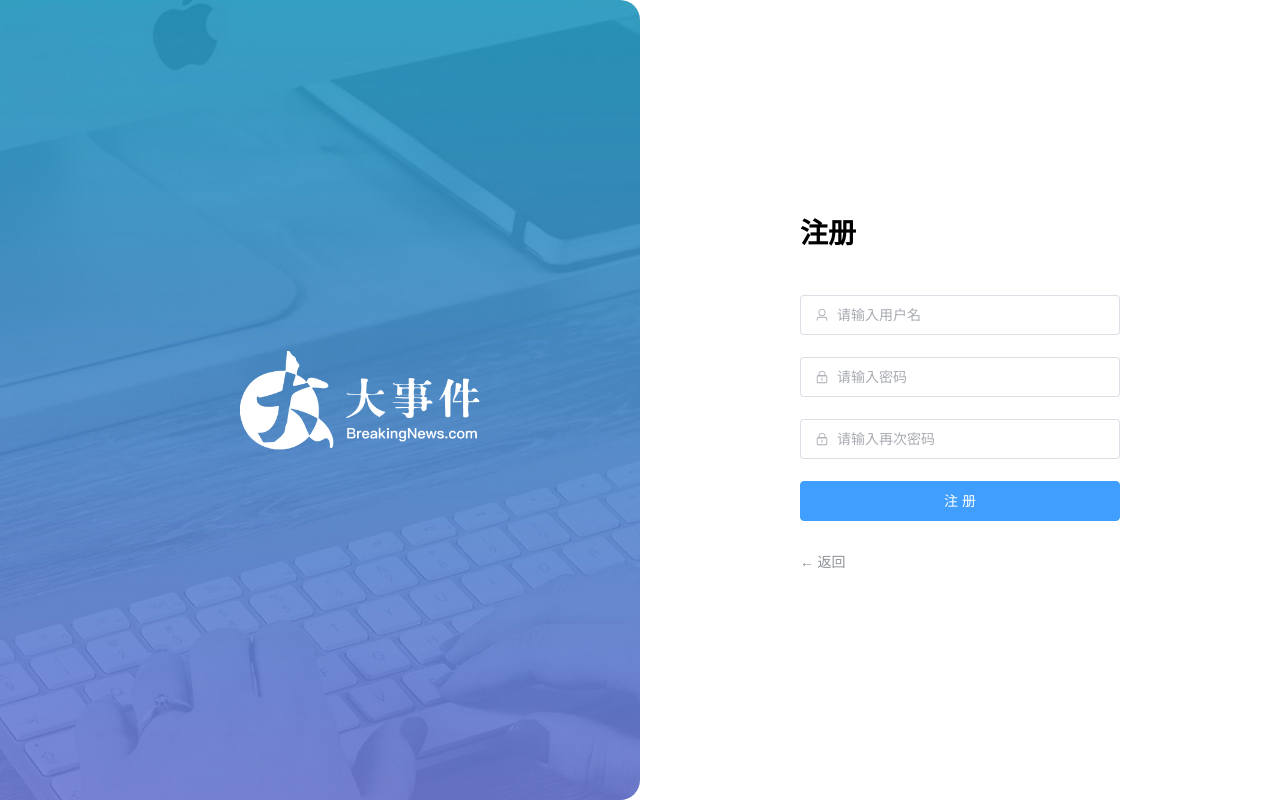
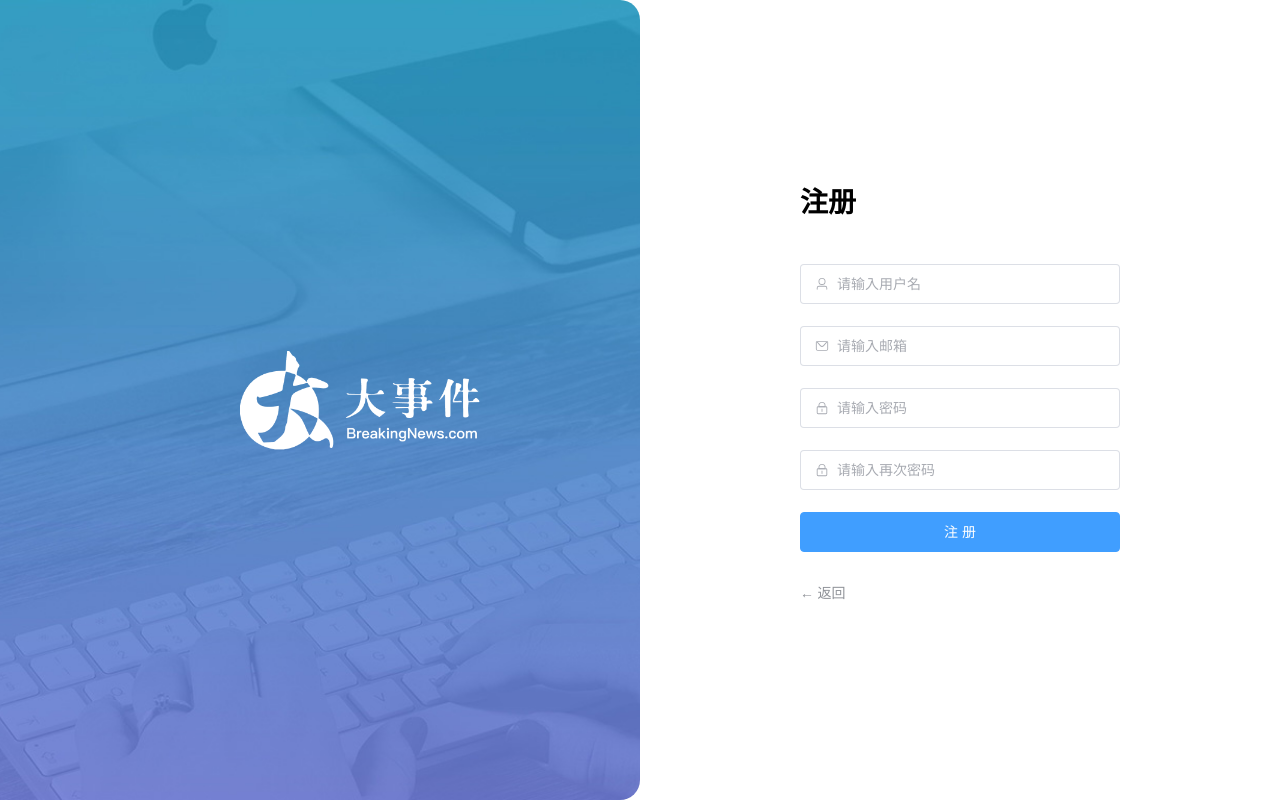
Before and after one commit to haruki1953/e5share_vue3, a Vue app: page /login in a window 1280 px wide. Built offline with nearby package versions, Linux system fonts and the light colour scheme.

Commit message:
注册功能

```diff
--- a/package.json
+++ b/package.json
@@ -19,6 +19,7 @@
   },
   "dependencies": {
     "@element-plus/icons-vue": "^2.3.1",
+    "axios": "^1.6.7",
     "element-plus": "^2.5.6",
     "pinia": "^2.1.7",
     "vue": "^3.4.15",
--- /dev/null
+++ b/src/api/auth.js
@@ -0,0 +1,4 @@
+import request from '@/utils/request'
+
+export const authRegisterService = ({ username, password, email }) =>
+  request.post('/auth/register', { username, password, email })
--- a/src/stores/index.js
+++ b/src/stores/index.js
@@ -5,4 +5,4 @@ const pinia = createPinia()
 pinia.use(persist)
 
 export default pinia
-export * from './modules/user'
+export * from './modules/auth'
--- a/src/stores/modules/user.js
+++ b/src/stores/modules/auth.js
@@ -2,8 +2,8 @@ import { defineStore } from 'pinia'
 import { ref } from 'vue'
 
 // 用户模块
-export const useUserStore = defineStore(
-  'big-user',
+export const useAuthStore = defineStore(
+  'e5share-auth',
   () => {
     const token = ref('') // 定义 token
     const setToken = (t) => {
--- a/src/utils/request.js
+++ b/src/utils/request.js
@@ -1,8 +1,8 @@
 import axios from 'axios'
-import { useUserStore } from '@/stores'
+import { useAuthStore } from '@/stores'
 import { ElMessage } from 'element-plus'
 import router from '@/router'
-const baseURL = 'http://big-event-vue-api-t.itheima.net'
+const baseURL = 'http://127.0.0.1:3007'
 
 const instance = axios.create({
   // TODO 1. 基础地址，超时时间
@@ -14,7 +14,7 @@ const instance = axios.create({
 instance.interceptors.request.use(
   (config) => {
     // TODO 2. 携带token
-    const useStore = useUserStore()
+    const useStore = useAuthStore()
     if (useStore.token) {
       config.headers.Authorization = useStore.token
     }
@@ -43,7 +43,7 @@ instance.interceptors.response.use(
     }
 
     // 错误的默认情况 => 只要给提示
-    ElMessage.error(err.response.data.message || '服务异常')
+    ElMessage.error(err.response?.data.message || '服务异常')
     return Promise.reject(err)
   }
 )
--- a/src/views/login/LoginPage.vue
+++ b/src/views/login/LoginPage.vue
@@ -1,36 +1,135 @@
 <script setup>
-import { User, Lock } from '@element-plus/icons-vue'
+import { User, Lock, Message } from '@element-plus/icons-vue'
 import { ref } from 'vue'
+
+import { authRegisterService } from '@/api/auth.js'
+
 const isRegister = ref(true)
+
+// 表单组件
+const form = ref()
+
+// 整个的用于提交的form数据对象
+const formModel = ref({
+  username: '',
+  email: '',
+  password: '',
+  repassword: ''
+})
+
+// 整个表单的校验规则
+// 1. 非空校验 required: true      message消息提示，  trigger触发校验的时机 blur change
+// 2. 长度校验 min:xx, max: xx
+// 3. 正则校验 pattern: 正则规则    \S 非空字符
+// 4. 自定义校验 => 自己写逻辑校验 (校验函数)
+//    validator: (rule, value, callback)
+//    (1) rule  当前校验规则相关的信息
+//    (2) value 所校验的表单元素目前的表单值
+//    (3) callback 无论成功还是失败，都需要 callback 回调
+//        - callback() 校验成功
+//        - callback(new Error(错误信息)) 校验失败
+const rules = {
+  username: [
+    { required: true, message: '请输入用户名', trigger: 'blur' },
+    {
+      pattern: /^[a-zA-Z0-9_]{1,32}$/,
+      message: '用户名必须是 1-32位 的字符，只能包含字母数字下划线',
+      trigger: 'blur'
+    }
+  ],
+  email: [
+    { required: true, message: '请输入邮箱', trigger: 'blur' },
+    {
+      type: 'email',
+      message: '请输入正确的邮箱格式',
+      trigger: 'blur'
+    }
+  ],
+  password: [
+    { required: true, message: '请输入密码', trigger: 'blur' },
+    {
+      pattern: /^[a-zA-Z0-9_]{1,32}$/,
+      message: '密码必须是 1-32位 的字符，只能包含字母数字下划线',
+      trigger: 'blur'
+    }
+  ],
+  repassword: [
+    {
+      validator: (rule, value, callback) => {
+        // 判断 value 和 当前 form 中收集的 password 是否一致
+        if (value !== formModel.value.password) {
+          callback(new Error('两次输入密码不一致'))
+        } else {
+          callback() // 就算校验成功，也需要callback
+        }
+      },
+      trigger: 'blur'
+    }
+  ]
+}
+
+const register = async () => {
+  // 注册成功之前，先进行校验，校验成功 → 请求，校验失败 → 自动提示
+  await form.value.validate()
+  await authRegisterService(formModel.value)
+  ElMessage.success('注册成功')
+  isRegister.value = false
+}
 </script>
 
 <template>
   <el-row class="login-page">
     <el-col :span="12" class="bg"></el-col>
     <el-col :span="6" :offset="3" class="form">
-      <el-form ref="form" size="large" autocomplete="off" v-if="isRegister">
+      <el-form
+        :model="formModel"
+        :rules="rules"
+        ref="form"
+        size="large"
+        autocomplete="off"
+        v-if="isRegister"
+      >
         <el-form-item>
           <h1>注册</h1>
         </el-form-item>
-        <el-form-item>
-          <el-input :prefix-icon="User" placeholder="请输入用户名"></el-input>
+        <el-form-item prop="username">
+          <el-input
+            v-model="formModel.username"
+            :prefix-icon="User"
+            placeholder="请输入用户名"
+          ></el-input>
         </el-form-item>
-        <el-form-item>
+        <el-form-item prop="email">
           <el-input
+            v-model="formModel.email"
+            :prefix-icon="Message"
+            type="email"
+            placeholder="请输入邮箱"
+          ></el-input>
+        </el-form-item>
+        <el-form-item prop="password">
+          <el-input
+            v-model="formModel.password"
             :prefix-icon="Lock"
             type="password"
             placeholder="请输入密码"
           ></el-input>
         </el-form-item>
-        <el-form-item>
+        <el-form-item prop="repassword">
           <el-input
+            v-model="formModel.repassword"
             :prefix-icon="Lock"
             type="password"
             placeholder="请输入再次密码"
           ></el-input>
         </el-form-item>
         <el-form-item>
-          <el-button class="button" type="primary" auto-insert-space>
+          <el-button
+            @click="register"
+            class="button"
+            type="primary"
+            auto-insert-space
+          >
             注册
           </el-button>
         </el-form-item>
```
Also changed, not shown: .eslintrc.cjs, 1 other file (tests, documents, lock files or other folders).
